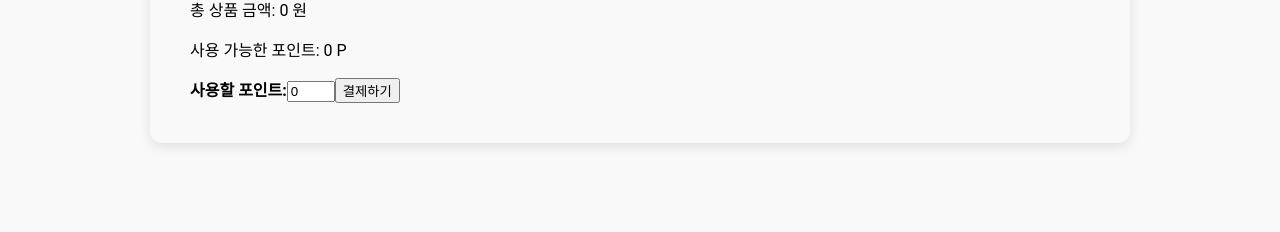
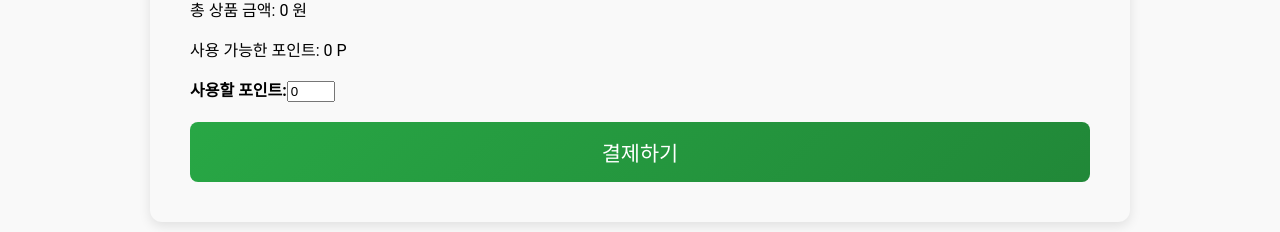
Before and after one commit to YeonwooNuf/Fithub-frontend, a React (Create React App) app: page /checkout in a window 1280 px wide. Shown: the part 441-673 px from the top of the page. Built offline with nearby package versions, Linux system fonts and the light colour scheme; no server answers; sample sign-in values are in the browser's storage.

Commit message:
// 결제버튼 스타일 수정

```diff
--- a/src/pages/checkout/Checkout.css
+++ b/src/pages/checkout/Checkout.css
@@ -77,7 +77,7 @@
   font-size: 1.3rem;
 }
 
-.checkout-button {
+.payment-button {
   background: linear-gradient(135deg, #28a745, #218838);
   color: white;
   font-size: 1.3rem;
@@ -90,6 +90,6 @@
   margin-top: 20px;
 }
 
-.checkout-button:hover {
+.payment-button:hover {
   background: linear-gradient(135deg, #218838, #1c7430);
 }
```
